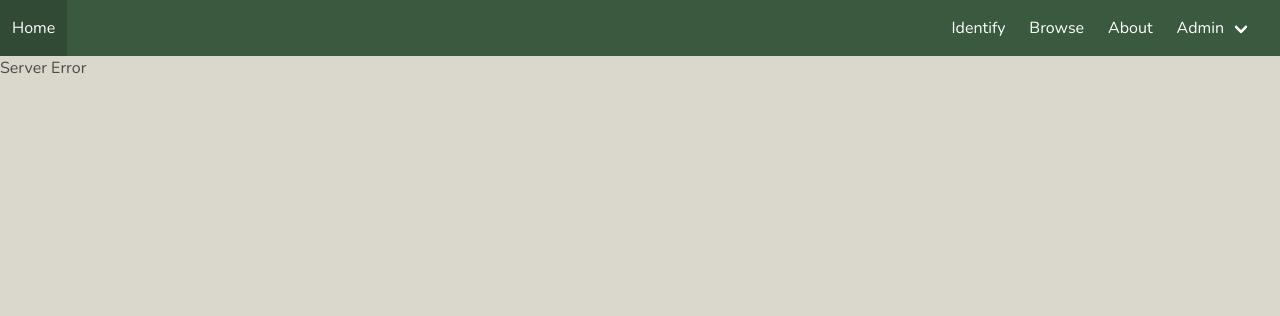
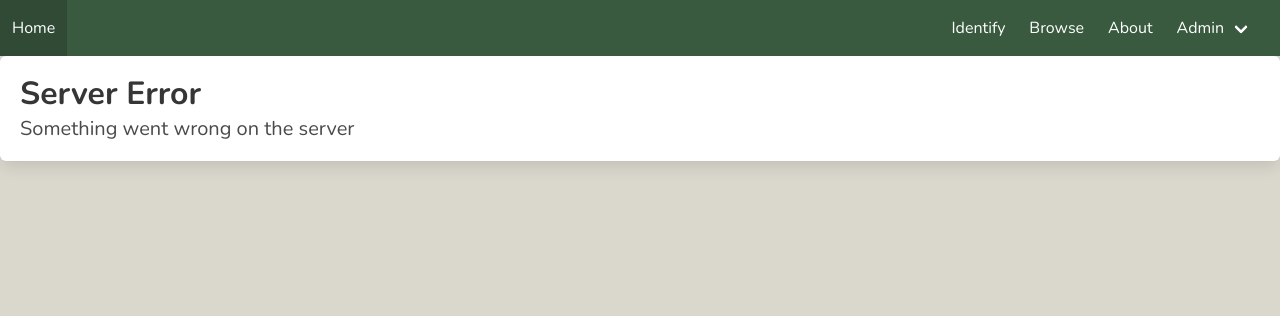
Before and after one commit to n2chance/SGBirdsFinder, a Flask app: template app/templates/errors/server_error.html in a window 1280 px wide. Shown: the top 316 px of the page. Run offline with Flask 2, Linux system fonts and the light colour scheme; the template is opened without the code that fills it, so the values that code supplies are empty; some libraries are stand-ins or nearby versions.

Commit message:
Finish implementing error pages

```diff
--- a/app/errors.py
+++ b/app/errors.py
@@ -5,3 +5,7 @@ errorhandler_bp = Blueprint('errorhandler_bp', __name__, template_folder='templa
 @errorhandler_bp.app_errorhandler(404)
 def notfound(error):
     return render_template("page_not_found.html"), 404
+
+@errorhandler_bp.app_errorhandler(500)
+def notfound(error):
+    return render_template("server_error.html"), 500
--- a/app/templates/errors/server_error.html
+++ b/app/templates/errors/server_error.html
@@ -1,7 +1,10 @@
 {% extends 'base.html' %}
 
-{% block title %}About{% endblock %}
+{% block title %}Server Error{% endblock %}
 
 {% block content %}
-    <h1>Server Error</h1>
+    <div class="box" style="margin: auto;">
+        <p class="title">Server Error</p>
+        <p class="subtitle">Something went wrong on the server</p>
+    </div>
 {% endblock %}
```
Also changed, not shown: app/templates/errors/page_not_found.html (+5 -2 lines).
